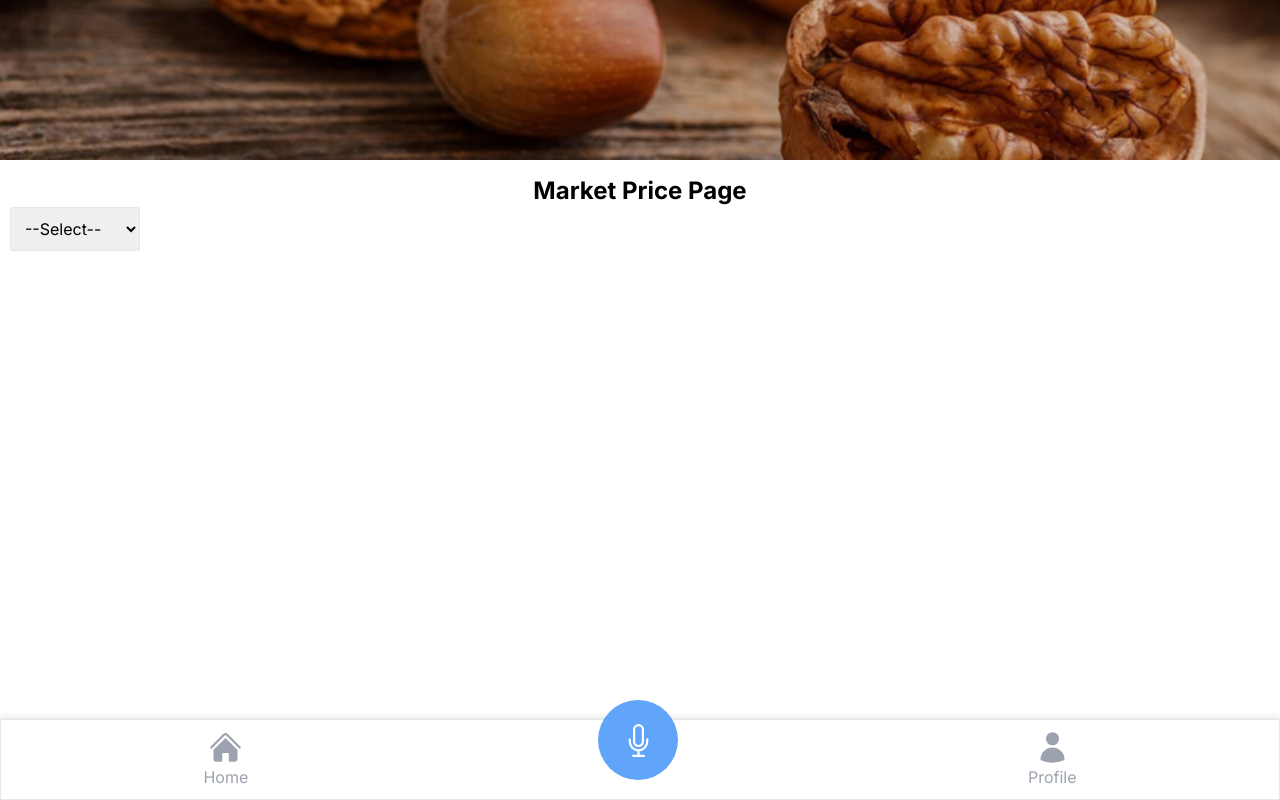
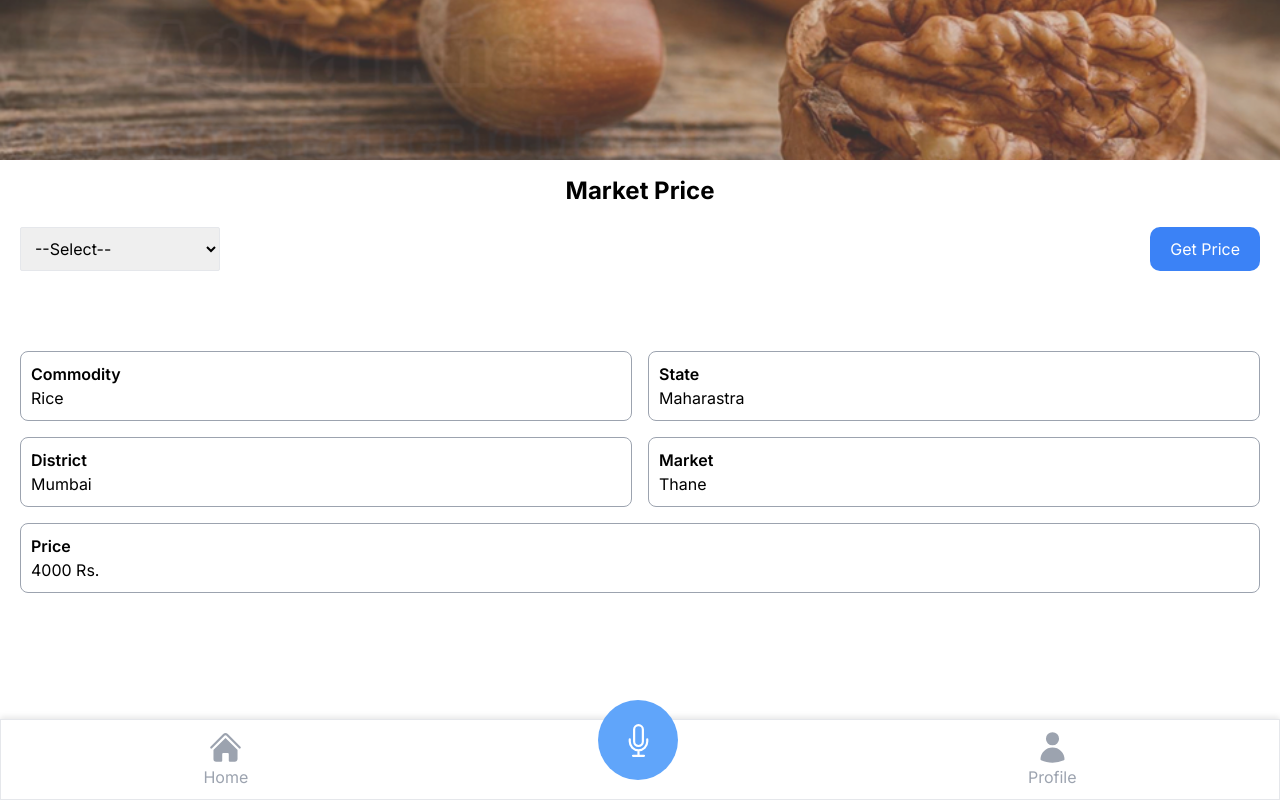
Before and after one commit to HarshDilipGhosalkar/Farm.AI, a Next.js app in the folder client/: page /market in a window 1280 px wide. Built offline with nearby package versions, Linux system fonts and the light colour scheme.

Commit message:
Add loading spinner and submit button to Market Price page

```diff
--- a/client/src/app/market/page.js
+++ b/client/src/app/market/page.js
@@ -1,6 +1,7 @@
 "use client";
 
 import React, { useState, useEffect } from "react";
+import { ScaleLoader } from "react-spinners";
 
 const images = [
   "assets/images/slide-1.png",
@@ -11,14 +12,18 @@ const images = [
 
 const Market = () => {
   const [currentIndex, setCurrentIndex] = useState(0);
+  const [loading, setLoading] = useState(false);
 
   useEffect(() => {
     const interval = setInterval(() => {
       setCurrentIndex((prevIndex) => (prevIndex + 1) % images.length);
-    }, 3000);
+    }, 5000);
 
     return () => clearInterval(interval);
   }, []);
+  const handleSubmit = () => {
+    setLoading(true);
+  };
   return (
     <div className="flex flex-col">
       <div className="carousel w-full h-[160px]">
@@ -33,9 +38,9 @@ const Market = () => {
         ))}
       </div>
       <div className="px-[10px] pt-[15px]">
-        <h1 className="text-center font-bold text-2xl">Market Price Page</h1>
-        <div>
-          <select className="w-[130px] p-[10px] border rounded-sm" name="">
+        <h1 className="text-center font-bold text-2xl">Market Price</h1>
+        <div className="flex px-[10px] justify-between mt-[20px]">
+          <select className="w-[200px] p-[10px] border rounded-sm" name="">
             <option value="0">--Select--</option>
             <option value="451">Absinthe</option>
             <option value="137">Ajwan</option>
@@ -451,6 +456,55 @@ const Market = () => {
             <option value="244">Yam</option>
             <option value="297">Yam (Ratalu)</option>
           </select>
+          {!loading ? (
+            <button
+              className="rounded-[10px] bg-blue-500 px-[20px] text-white"
+              onClick={handleSubmit}
+            >
+              Get Price
+            </button>
+          ) : (
+            <>
+              <ScaleLoader />
+            </>
+          )}
+        </div>
+        <div class="container mx-auto mt-[80px] px-[10px]">
+          <div class="grid grid-cols-2 gap-4">
+            <div class="col">
+              <div class="border border-gray-400 rounded-lg p-[10px]">
+                <div class="font-semibold">Commodity</div>
+                <div class="">Rice</div>
+              </div>
+            </div>
+            <div class="col">
+              <div class="border border-gray-400 rounded-lg p-[10px]">
+                <div class="font-semibold">State</div>
+                <div class="">Maharastra</div>
+              </div>
+            </div>
+
+            <div class="col">
+              <div class="border border-gray-400 rounded-lg p-[10px]">
+                <div class="font-semibold">District</div>
+                <div class="">Mumbai</div>
+              </div>
+            </div>
+            <div class="col">
+              <div class="border border-gray-400 rounded-lg p-[10px]">
+                <div class="font-semibold">Market</div>
+                <div class="">Thane</div>
+              </div>
+            </div>
+          </div>
+          <div class="grid grid-cols-1 mt-4 gap-4">
+            <div class="col">
+              <div class="border border-gray-400 rounded-lg p-[10px]">
+                <div class="font-semibold">Price</div>
+                <div class="">4000 Rs.</div>
+              </div>
+            </div>
+          </div>
         </div>
       </div>
     </div>
```
